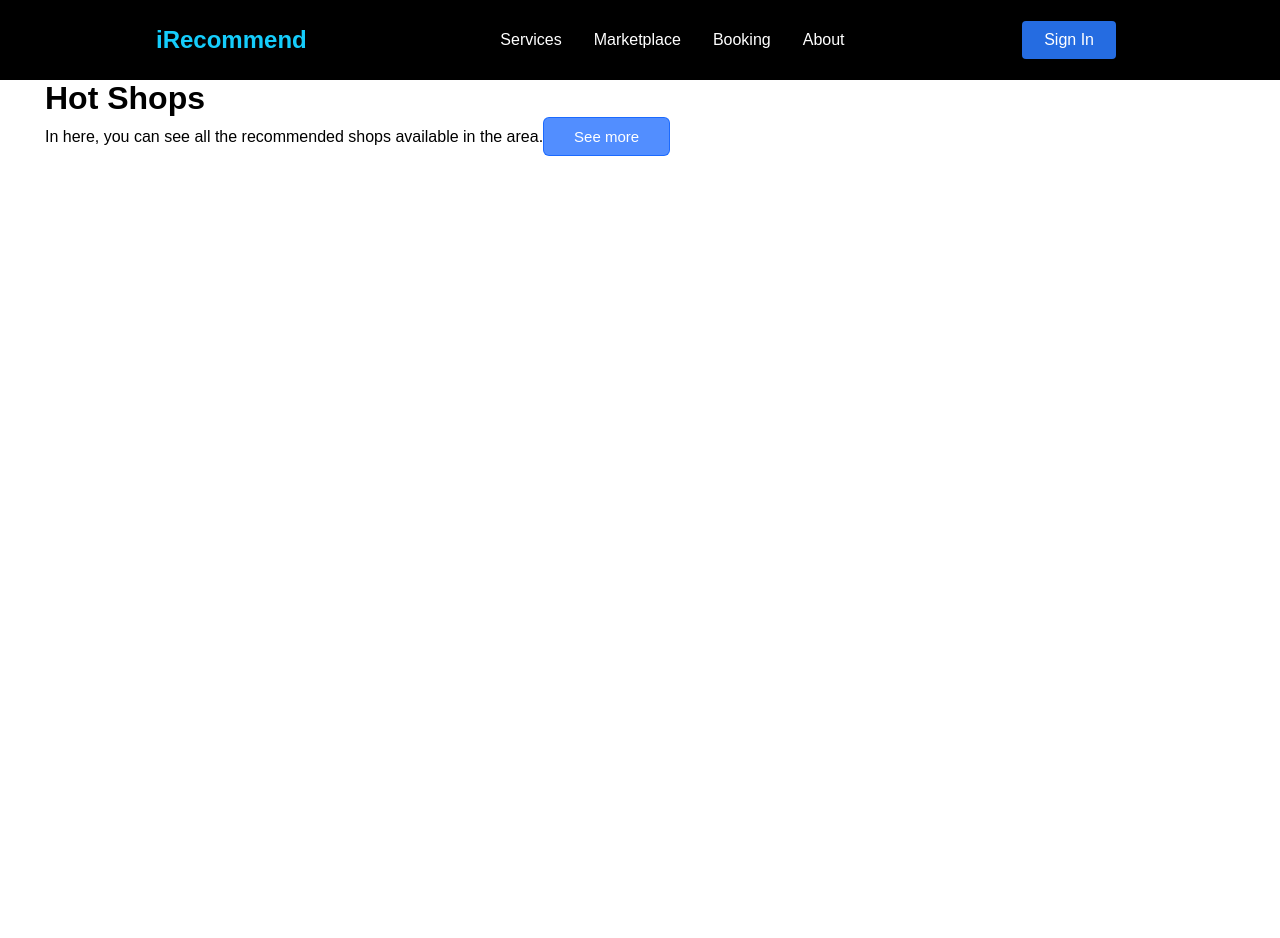
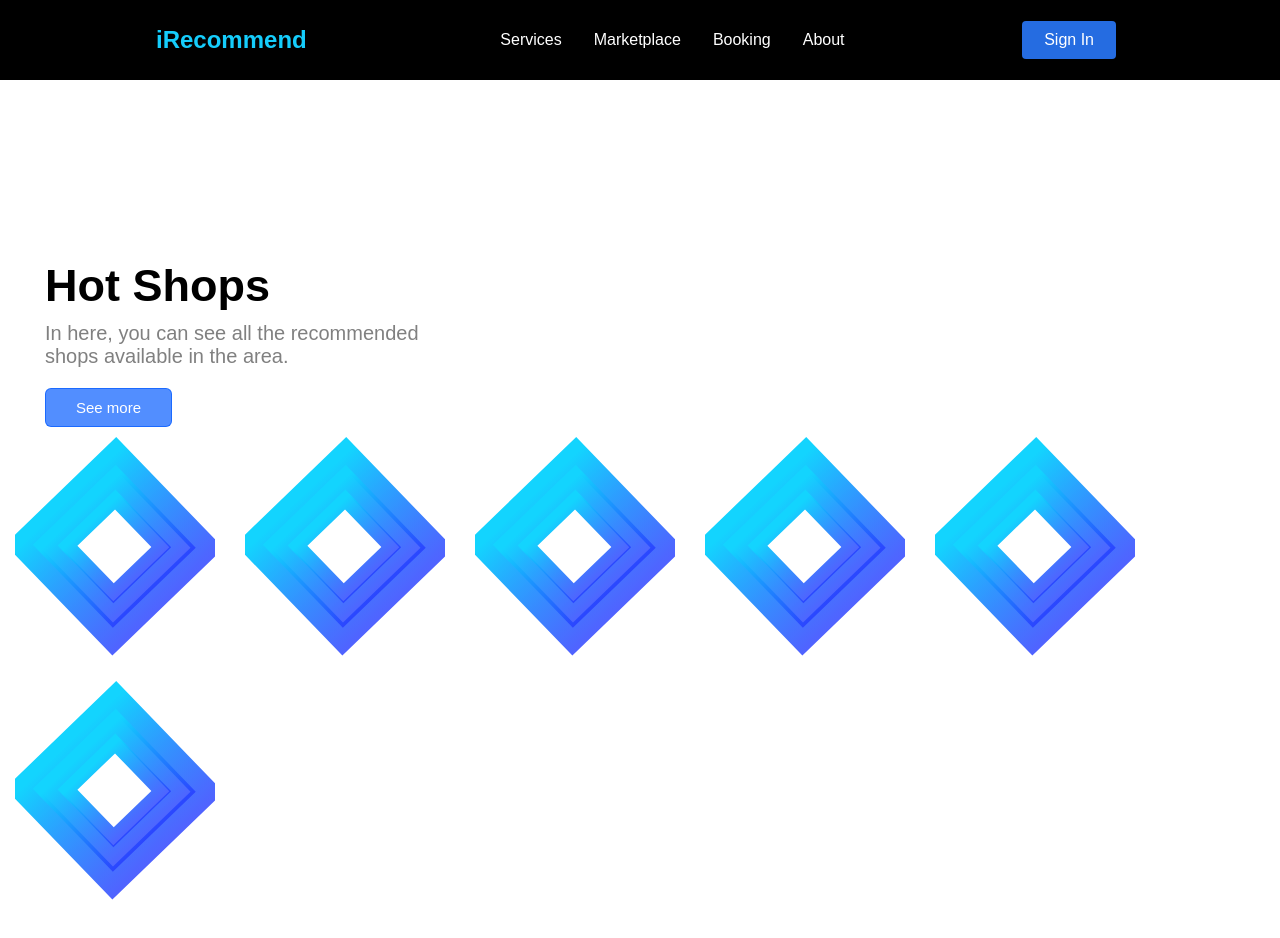
Before and after one commit to ceejeycaracot09/SEMI-QUICK-FIX, a React (Create React App) app: page / in a window 1280 px wide. Shown: the top 938 px of the page. Before the commit the page ends 880 px from the top, so only its background shows below. Built offline with nearby package versions, Linux system fonts and the light colour scheme.

Commit message:
Landing page update

```diff
--- a/src/App.css
+++ b/src/App.css
@@ -48,6 +48,7 @@
   .home{
     width: 100%;
     height: 100vh;
+    background-color: #ffffff;
   }
 
   .main{
@@ -64,17 +65,18 @@
     margin-left: 45px;
   }
 
-  .col h2{
+  .col h1{
+    margin-top: 180px;
     font-size: 45px;
-    color: #fff;
+    color: #000000;
     font-weight: 600;
   }
 
   .col p{
-    font-size: 45px;
+    font-size: 20px;
     color: gray;
     font-weight: 500;
-    margin-top: 20px;
+    margin-top: 10px;
   }
 
   .col button {
@@ -86,4 +88,36 @@
     font-size: 15px;
     font-weight: 500;
     cursor: pointer;
+    margin-top: 20px;
   }
+
+  .card{
+    width: 200px;
+    height: 220px;
+    margin: 10px 15px;
+    padding: 15px 25px;
+    background-position: center;
+    background-repeat: no-repeat;
+    background-size: cover;
+    display: inline-block;
+    box-sizing: border-box;
+  }
+
+  .card1{
+    background-image: url(images/logo.svg);
+  }
+  .card2{
+    background-image: url(images/logo.svg);
+  }
+  .card3{
+    background-image: url(images/logo.svg);
+  }
+  .card4{
+    background-image: url(images/logo.svg);
+  }
+  .card5{
+    background-image: url(images/logo.svg);
+  }
+  .card6{
+    background-image: url(images/logo.svg);
+  }
--- a/src/pages/index.js
+++ b/src/pages/index.js
@@ -23,8 +23,8 @@ const Home = () => {
   return (
     <div className='home'>
       <div className='col col1'>
-      <h1>Hot Shops</h1>
-      <p1>In here, you can see all the recommended shops available in the area.</p1>
+        <h1>Hot Shops</h1>
+        <p>In here, you can see all the recommended <br></br> shops available in the area.</p>
       <button type='button'>See more</button>
       </div>
       <div className='col'>
```
